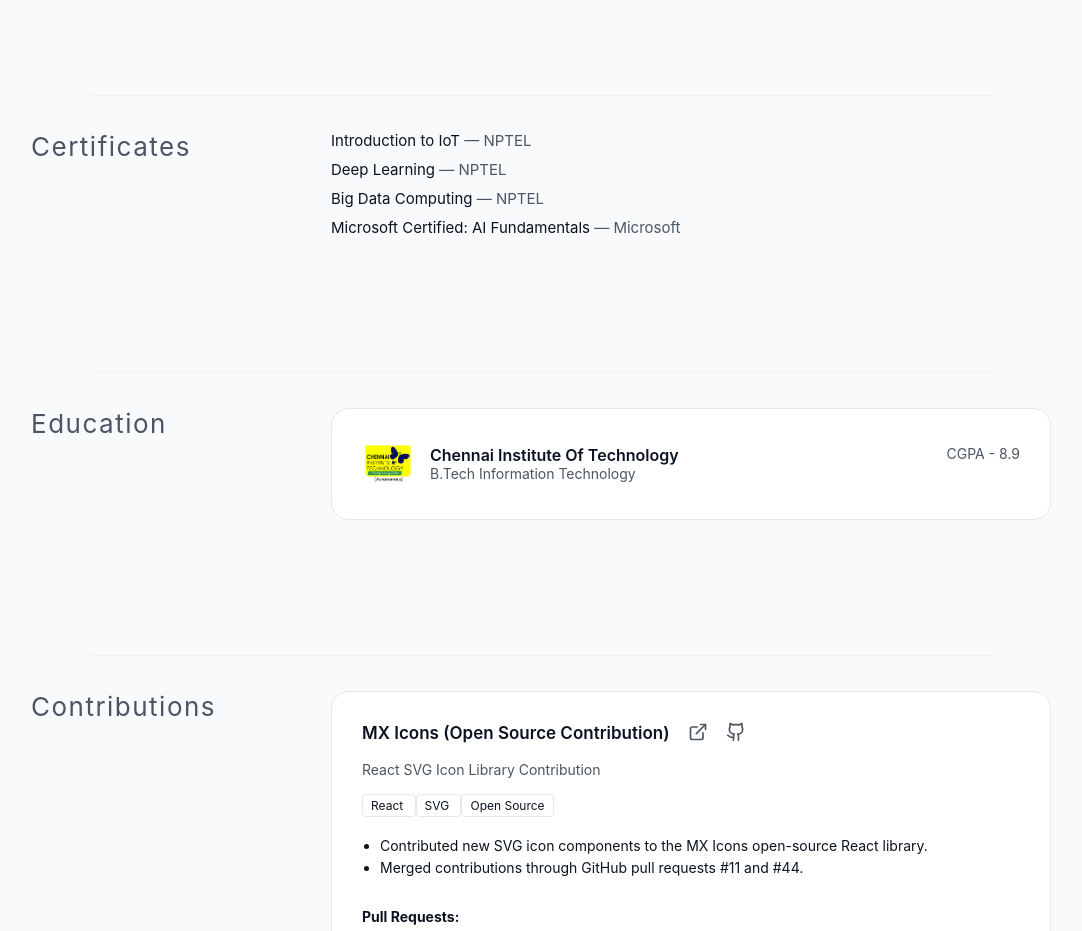
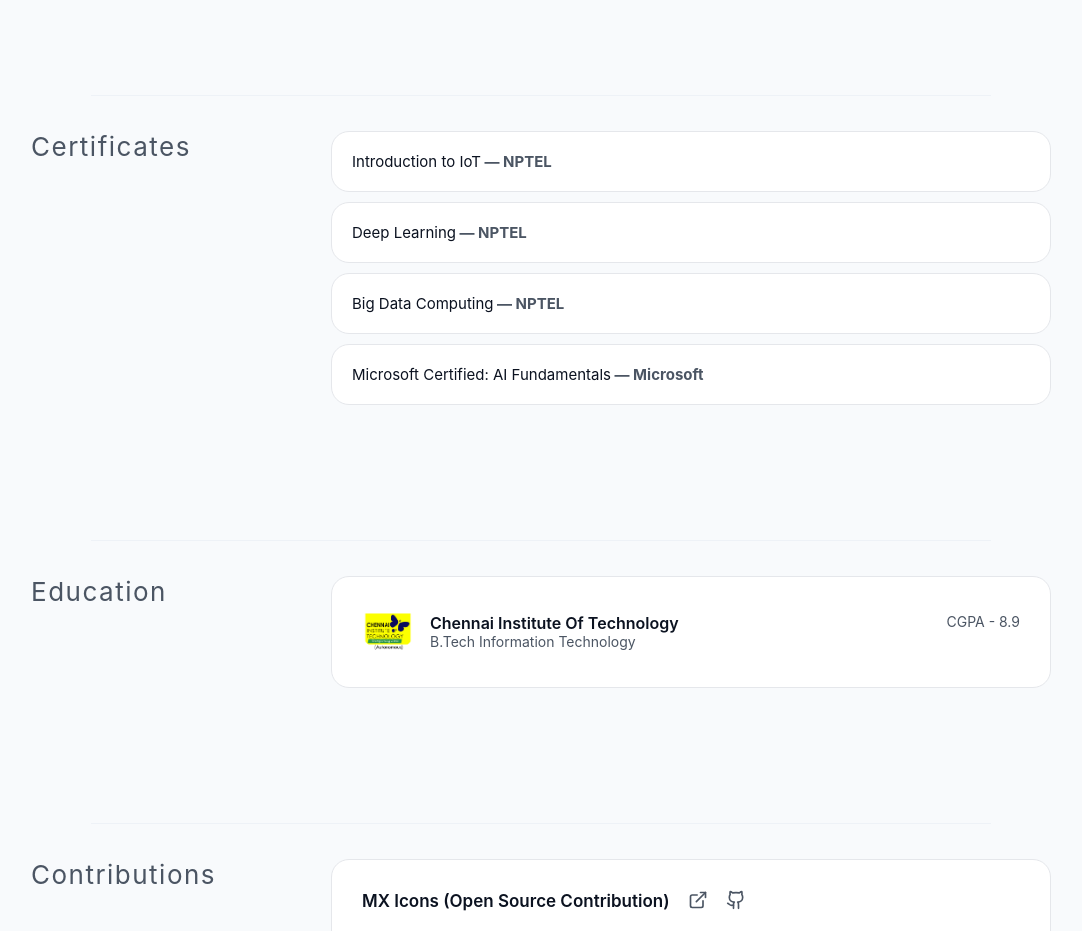
Before and after one commit to the-madhankumar/the-madhankumar.github.io, a React (Create React App) app: page / in a window 1280 px wide. Shown: the part 3320-4251 px from the top of the page, without its empty margins (99-1181 px from the left). Built offline with nearby package versions, Linux system fonts and the light colour scheme.

Commit message:
feat(UI): Certification UI updated

```diff
--- a/src/components/Home/index.css
+++ b/src/components/Home/index.css
@@ -299,11 +299,17 @@
 }
 
 .certificate-item {
+    padding: 20px;
     font-size: 15px;
+    border-radius: 18px;
+    background: var(--card);
+    border: 1px solid var(--border);
 }
 
 .certificate-org {
     color: var(--text-secondary);
+    font-size: 15px;
+    font-weight: bold;
 }
 
 .education-container {
```
Also changed, not shown: 2 other files (tests, documents, lock files or other folders).
